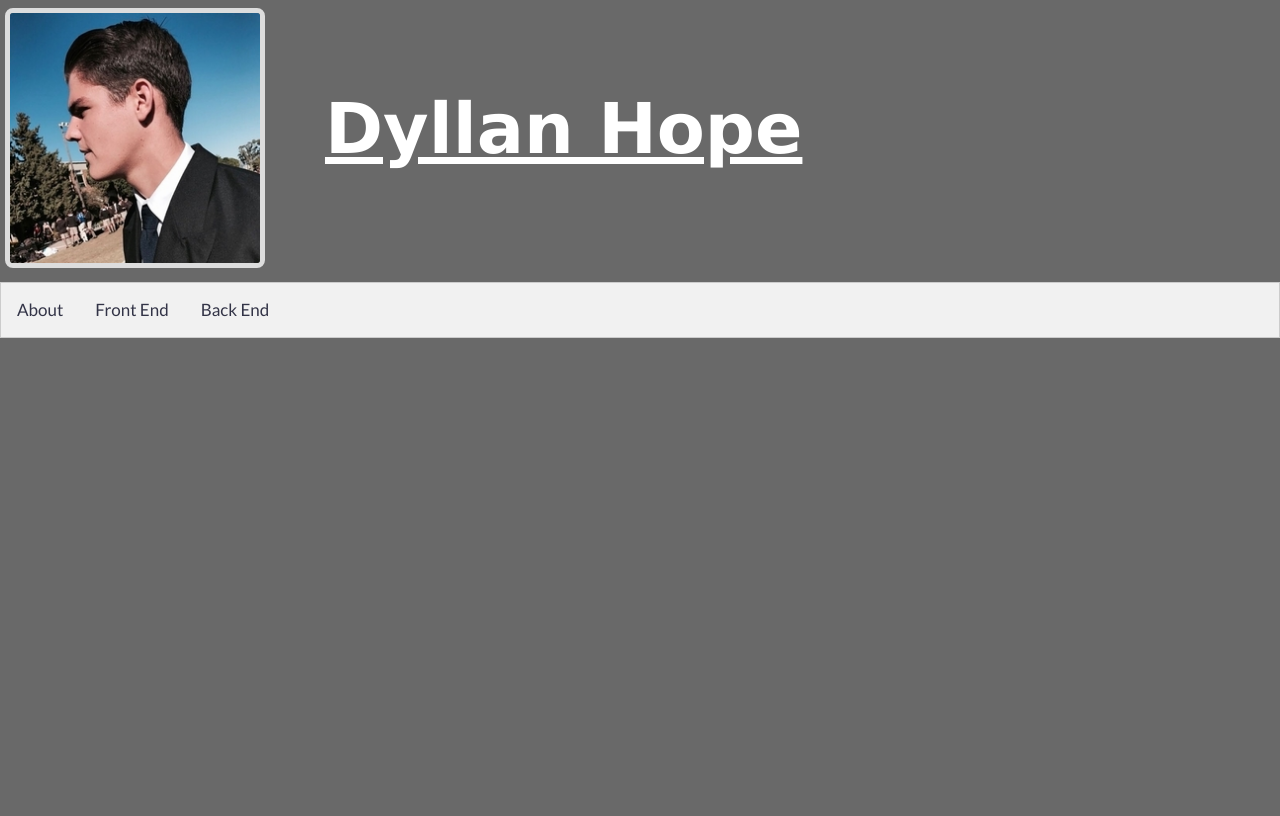
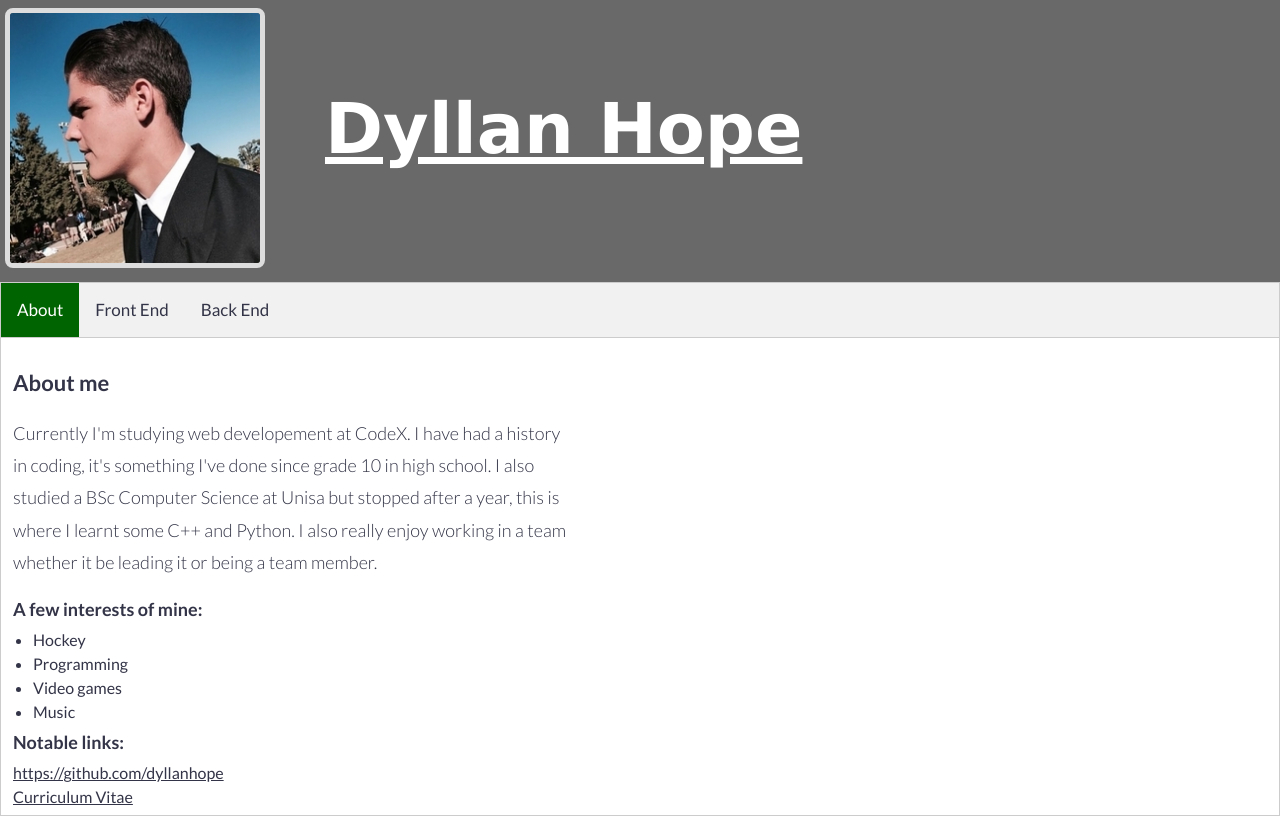
Before and after one commit to dyllanhope/dyllanhope.github.io, a plain HTML site: page index.html in a window 1280 px wide. Drawn offline with Linux system fonts and the light colour scheme.

```diff
--- a/index.html
+++ b/index.html
@@ -80,7 +80,7 @@
     </div>
     <div class="clearfix">
         <div class="tab">
-            <button class="tablinks" onclick="openInfo(event, 'About')">About</button>
+            <button class="tablinks" onclick="openInfo(event, 'About')" id="defaultOpen">About</button>
             <button class="tablinks" onclick="openInfo(event, 'FrontEnd')">Front End</button>
             <button class="tablinks" onclick="openInfo(event, 'BackEnd')">Back End</button>
         </div>
@@ -131,6 +131,9 @@
             <hr>
         </div>
         <script src="openInfo.js" charset="utf-8"></script>
+        <script>
+            document.getElementById("defaultOpen").click();
+        </script>
     </div>
 
 </body>
```
